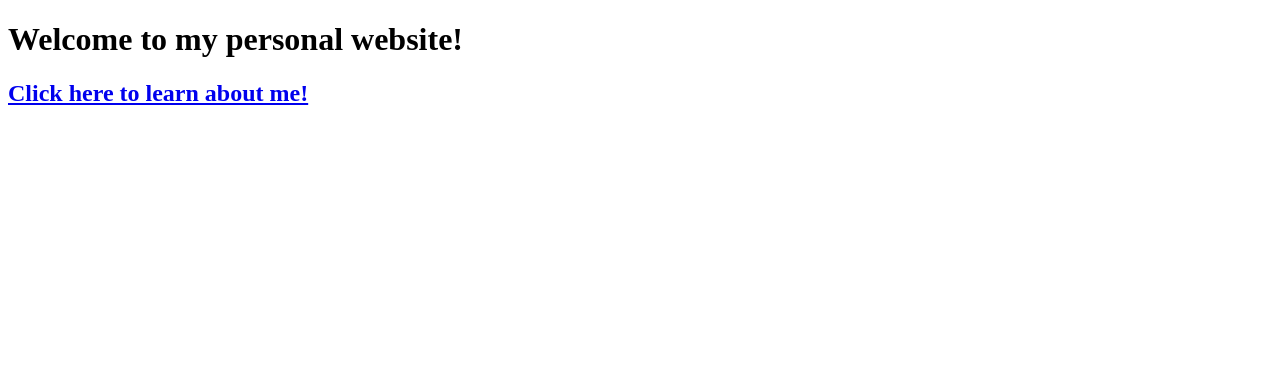
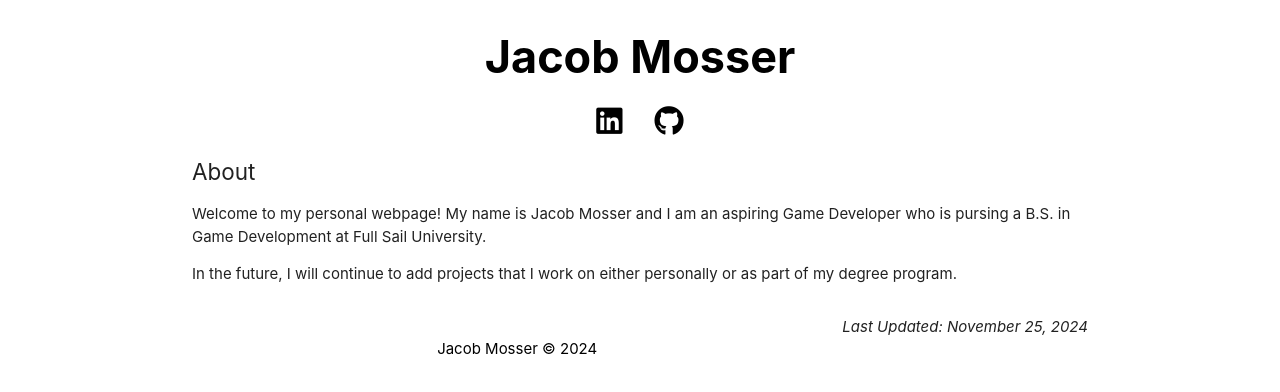
Before and after one commit to JLMosser/JLMosser.github.io, a plain HTML site: page index.html in a window 1280 px wide. Drawn offline with nearby package versions, Linux system fonts and the light colour scheme.

Commit message:
Updated landing page.

```diff
--- a/index.html
+++ b/index.html
@@ -1,17 +1,48 @@
 <!DOCTYPE html>
-
 <html>
 <head>
-    <title>MAIN PAGE</title>
+    <title>Jacob Mosser</title>
     <meta name="author" content="Jacob Mosser">
     <meta name="viewport" content="width=device-width, initial-scale=1.0">
+    <link rel="image_src" href="images/programming-icon.png">
+    <link rel="icon" href="images/programming-icon.png">
     <link rel="stylesheet" href="style.css">
+    <!-- Font Awesome Icons -->
+    <link rel="stylesheet" href="https://pro.fontawesome.com/releases/v5.10.0/css/all.css" integrity="sha384-AYmEC3Yw5cVb3ZcuHtOA93w35dYTsvhLPVnYs9eStHfGJvOvKxVfELGroGkvsg+p" crossorigin="anonymous" />
+    <!-- Compiled and minified CSS -->
+    <link rel="stylesheet" href="https://cdnjs.cloudflare.com/ajax/libs/materialize/1.0.0/css/materialize.min.css">
 </head>
 
 <body>
+    <br>
     <div class="container">
-        <h1>Welcome to my personal website!</h1>
-        <a href="./about"><h2>Click here to learn about me!</h2></a>
+        <div class="my-nav">
+            <div id="my-title"><b><a href="/">Jacob Mosser</a></b></div>
+            <div class="my-nav-content">
+                <ul>
+                    <li><a href="https://www.linkedin.com/in/jacob-mosser-sr/" target="_blank"><i class="fab fa-linkedin fa-2x"></i></a></li>
+                    <li><a href="https://github.com/JLMosser" target="_blank"><i class="fab fa-github fa-2x"></i></a></li>
+                </ul>
+            </div>
+        </div>
+
+        <div>
+            <div class="my-header">About</div>
+            <p>
+                Welcome to my personal webpage! My name is Jacob Mosser and I am an aspiring Game Developer who is pursing a B.S. in Game Development at Full Sail University.
+            </p>
+            <p>
+                In the future, I will continue to add projects that I work on either personally or as part of my degree program.
+            </p>
+            <p class="float-right"><i>Last Updated: November 25, 2024</i></p>
+            <br>
+        </div>
+
+        <div id="projects">
+            <a href="JLMosser.github.io" target="_blank"><p class="my-copyright">Jacob Mosser &copy; 2024</p></a>
+        </div>
     </div>
+    <!-- Compiled and minified JavaScript -->
+    <script src="https://cdnjs.cloudflare.com/ajax/libs/materialize/1.0.0/js/materialize.min.js"></script>
 </body>
 </html>
```
Also changed, not shown: about.html (deleted, +0 -18 lines), style.css (+14 -14 lines), images/programming-icon.png.png (added), 1 other file.
